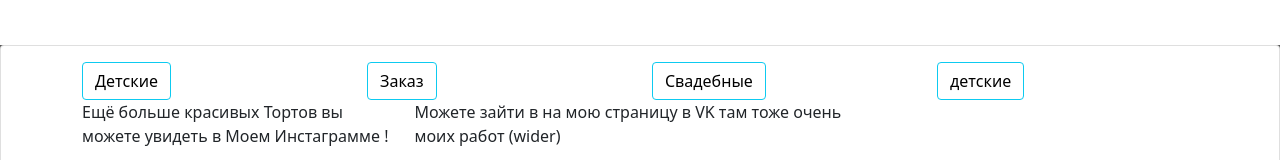
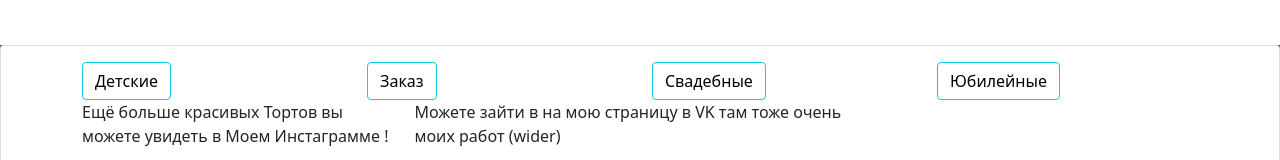
Before and after one commit to sergeianip20/rop, a Next.js app: page /secon in a window 1280 px wide. Shown: the part 2121-2281 px from the top of the page. Built offline with nearby package versions, Linux system fonts and the light colour scheme.

Commit message:
Update secon.js

```diff
--- a/pages/secon.js
+++ b/pages/secon.js
@@ -114,6 +114,7 @@ return <div>
 <NavDropdown.Item > <Link href= '/'><a className = {s.sa}>заказ</a></Link> </NavDropdown.Item>
 <NavDropdown.Divider />
 <NavDropdown.Item > <Link href= '/price'><a className = {s.sa}>Свадебные</a></Link> </NavDropdown.Item>
+ <NavDropdown.Item > <Link href= '/anniversary'><a className = {s.sa}>Юбилейные</a></Link> </NavDropdown.Item>
 </NavDropdown>
 </Nav>
 </Navbar.Collapse>
@@ -251,7 +252,7 @@ placeholder="напишите имя"/>
       <Col>  <Button variant="outline-info"><Link href= '/secon'><a className = {s.sa}>Детские</a></Link></Button>  </Col>
   <Col><Button variant="outline-info"><Link href= '/'><a className = {s.sa}>Заказ</a></Link></Button></Col>
  <Col><Button variant="outline-info"><Link href= '/price'><a className = {s.sa}>Свадебные</a></Link></Button></Col>
-<Col><Button variant="outline-info"><Link href= '/'><a className = {s.sa}>детские</a></Link></Button></Col>
+<Col><Button variant="outline-info"><Link href= '/anniversary'><a className = {s.sa}>Юбилейные</a></Link></Button></Col>
   </Row>
 
   <Row>
```
